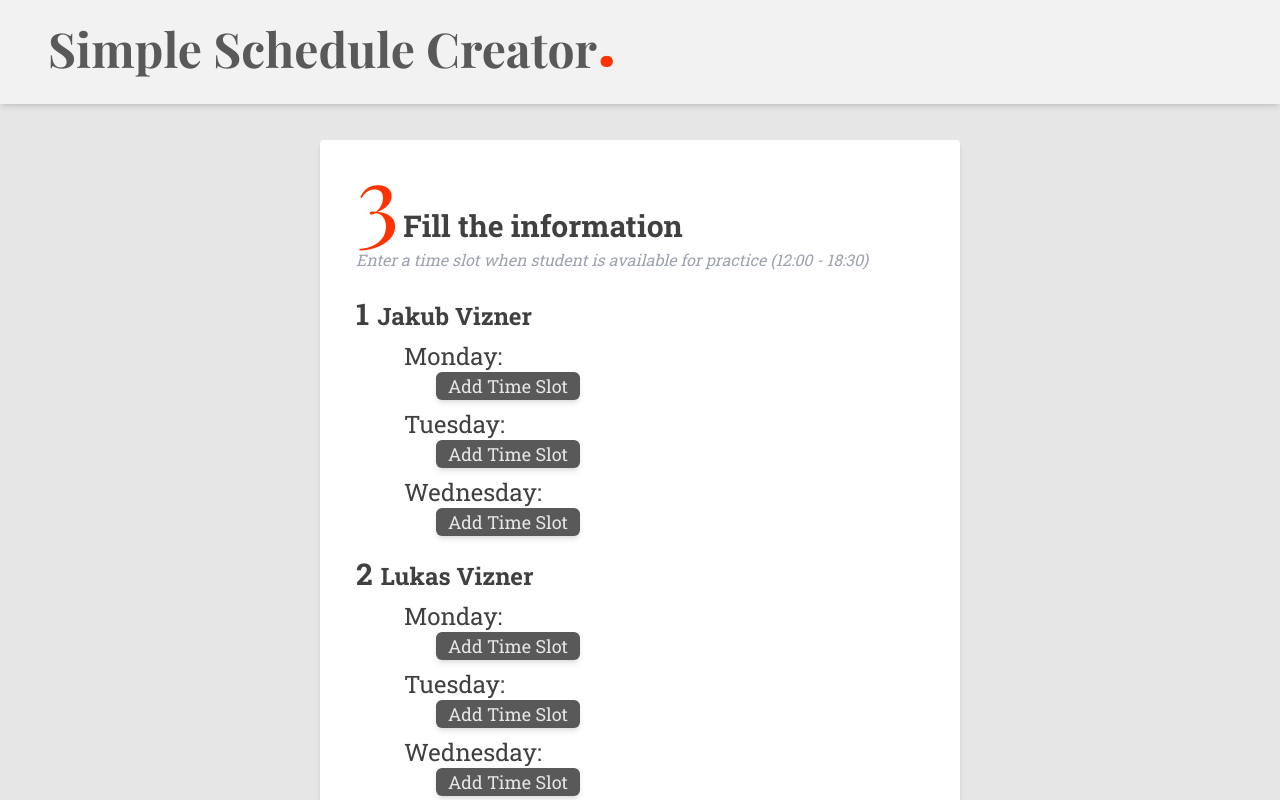
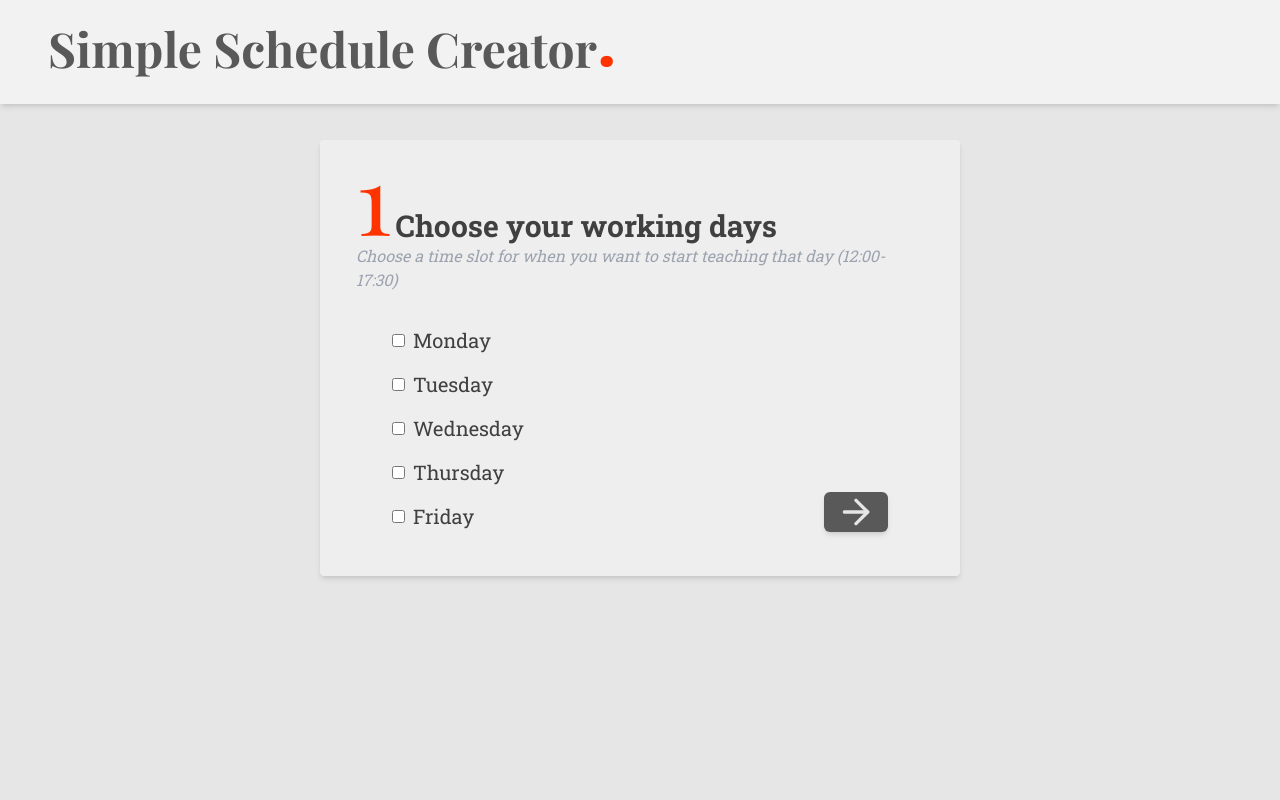
Before and after one commit to w1zny/scheduler, a Next.js app: page / in a window 1280 px wide. Shown: the top 800 px of the page. Built offline with nearby package versions, Linux system fonts and the light colour scheme; a web font is replaced by a local one.

Commit message:
fixed storing data issue

```diff
--- a/src/app/Availability.js
+++ b/src/app/Availability.js
@@ -1,5 +1,5 @@
 import { useState } from "react";
-import {ArrowLeft, ArrowRight, Plus, Trash2} from "lucide-react";
+import {ArrowLeft, ArrowRight, Trash2} from "lucide-react";
 
 export default function Availability({ studentsData, setStudentsData, workingDays, handleGoBack, handleGoForward }) {
 	const handleAddTimeSlot = (studentIndex, day) => {
@@ -26,13 +26,14 @@ export default function Availability({ studentsData, setStudentsData, workingDay
 				<h1 className={`font-logoFont text-8xl text-customOrange-light`}>3</h1>
 				<p className={`px-1 font-bold text-3xl`}>Fill the information</p>
 			</div>
-			<p className={`text-gray-400 py-1 italic`}>Enter a time slot when student is available for practice (12:00 -
-				18:30)</p>
-			{studentsData.map((student, studentIndex) => (
+			<p className={`text-gray-400 py-1 italic`}>Enter a time slot when student is available for practice (12:00-17:30)</p>
+			{studentsData.length === 0 && <p className={`text-customGray-light font-bold text-3xl px-8 py-4`}>No students listed!</p>
+			}
+			{studentsData.length !== 0 && studentsData.map((student, studentIndex) => (
 				<div key={studentIndex} className={`mt-5`}>
 					<h2 className={`text-2xl font-bold`}><span className={`text-3xl pr-2`}>{studentIndex + 1}</span>{student.name}
 					</h2>
-					{workingDays.map((day) => (
+					{Object.keys(workingDays).map((day) => (
 						<div key={day} className="mt-2 ml-12">
 							<p className={`text-2xl`}>{day}:</p>
 							{student.days[day].map((timeSlot, timeIndex) => (
@@ -42,7 +43,7 @@ export default function Availability({ studentsData, setStudentsData, workingDay
 										value={timeSlot}
 										onChange={(e) => handleTimeSlotChange(studentIndex, day, timeIndex, e.target.value)}
 										placeholder="Enter Time Slot"
-										className={`border border-customGray-light px-3 my-1 text-lg rounded-md focus:outline-customOrange-light`}
+										className={`border border-customGray-light px-2 w-152px my-1 text-lg text-center rounded-md focus:outline-customOrange-light`}
 									/>
 									<button type="button" onClick={() => handleRemoveTimeSlot(studentIndex, day, timeIndex)}>
 										<Trash2 size={24} className={`ml-3 text-customOrange-light hover:text-customOrange-dark`}/>
@@ -52,7 +53,7 @@ export default function Availability({ studentsData, setStudentsData, workingDay
 							<button
 								type="button"
 								onClick={() => handleAddTimeSlot(studentIndex, day)}
-								className={`ml-8 px-3 text-lg rounded-md bg-customGray-light text-customWhite-dark shadow-md hover:bg-customGray hover:shadow-none active:bg-customGray-dark`}
+								className={`ml-8 px-4 text-lg rounded-md bg-customGray-light text-customWhite-dark shadow-md hover:bg-customGray hover:shadow-none active:bg-customGray-dark`}
 							>Add Time Slot
 							</button>
 						</div>
--- a/src/app/WorkingDays.js
+++ b/src/app/WorkingDays.js
@@ -1,6 +1,7 @@
 import { ArrowRight } from "lucide-react";
+import {useEffect, useState} from "react";
 
-export default function WorkingDays({ selectedDays, setSelectedDays, handleGoForward }) {
+export default function WorkingDays({ workingDays, setWorkingDays, selectedDays, setSelectedDays, handleGoForward }) {
 	const daysOfWeek = ["Monday", "Tuesday", "Wednesday", "Thursday", "Friday"];
 
 	const handleCheckboxChange = (day) => {
@@ -8,29 +9,51 @@ export default function WorkingDays({ selectedDays, setSelectedDays, handleGoFor
 			setSelectedDays(selectedDays.filter((d) => d !== day));
 		else
 			setSelectedDays([...selectedDays, day]);
-	}
+	};
+
+	const handleInputChange = (value, day) => {
+		setWorkingDays(prev => ({
+			...prev,
+			[day]: value,
+		}));
+	};
+
+	const handleStoreAndNext = () => {
+		handleGoForward();
+	};
 
 	return (
-			<div className={`w-1/2 py-2 px-9 m-9 bg-customWhite rounded shadow-md`}>
+			<div className={`w-1/2 py-2 px-9 m-9 bg-customWhite rounded shadow-md items-end`}>
 				<div className={`flex items-end`}>
 					<h1 className={`font-logoFont text-8xl text-customOrange-light`}>1</h1>
 					<p className={`px-1 font-bold text-3xl`}>Choose your working days</p>
 				</div>
+				<p className={`text-gray-400 italic`}>Choose a time slot for when you want to start teaching that day
+					(12:00-17:30)</p>
 				<div className={`p-5 px-9 pb-9 flex items-end justify-between`}>
 					<div className={`flex-column`}>
 						{daysOfWeek.map((day, index) => (
-							<label key={index} className={`flex items-center`}>
+							<div key={index} className={`mt-3 min-h-8 flex items-center justify-between`}>
+								<label className={`flex items-center`}>
 									<input
 										className={`accent-customOrange-light`}
 										type="checkbox"
 										value={day}
 										onChange={() => handleCheckboxChange(day)}
 										checked={selectedDays.includes(day)}
-								/><p className={`px-2 mt-1 text-xl hover:cursor-pointer hover:text-customGray-light`}>{day}</p>
+									/><p className={`px-2 w-36 text-xl hover:cursor-pointer hover:text-customGray-light`}>{day}</p>
 								</label>
+								{selectedDays.includes(day) && <input
+									className={`px-2 ml-3 rounded-md text-lg border border-customGray-light focus:outline-customOrange-light`}
+									type="text"
+									value={workingDays[day]}
+									onChange={(e) => handleInputChange(e.target.value, day)}
+									placeholder="Enter a time slot"
+								/>}
+							</div>
 						))}
 					</div>
-					<button type="button" onClick={handleGoForward}
+					<button type="button" onClick={handleStoreAndNext}
 									className={`px-3 text-customWhite-dark bg-customGray-light rounded-md shadow-md hover:bg-customGray hover:shadow-none active:bg-customGray-dark`}
 					><ArrowRight size={40}/>
 					</button>
--- a/src/app/page.js
+++ b/src/app/page.js
@@ -6,9 +6,12 @@ import Students from "./Students";
 import Availability from "./Availability";
 
 export default function Home() {
-  const [submittedForms, setSubmittedForms] = useState(2);
-  const [selectedDays, setSelectedDays] = useState(["Monday", "Tuesday", "Wednesday"]);
-  const [studentList, setStudentList] = useState(["Jakub Vizner", "Lukas Vizner", "Vladimir Vizner", "Viktoria Majorosova"]);
+  const [selectedDays, setSelectedDays] = useState([]);
+  const [submittedForms, setSubmittedForms] = useState(0);
+  const [studentList, setStudentList] = useState([]);
+
+  // exports
+  const [workingDays, setWorkingDays] = useState({});
   const [studentsData, setStudentsData] = useState([]);
 
   const handleGoBack = () => {
@@ -23,6 +26,15 @@ export default function Home() {
     e.preventDefault();
     console.log("submitted");
   };
+
+  useEffect(() => {
+    setWorkingDays(
+      selectedDays.reduce((acc, day) => {
+        acc[day] = "";
+        return acc;
+      }, {})
+    );
+  }, [selectedDays, setWorkingDays]);
 
   useEffect(() => {
     setStudentsData(
@@ -42,7 +54,9 @@ export default function Home() {
   return (
     <main className={`main flex justify-center`}>
       <form onSubmit={handleSubmit} className={`w-full flex justify-center`}>
-        {submittedForms === 0 && <WorkingDays selectedDays={selectedDays}
+        {submittedForms === 0 && <WorkingDays workingDays={workingDays}
+                                              setWorkingDays={setWorkingDays}
+                                              selectedDays={selectedDays}
                                               setSelectedDays={setSelectedDays}
                                               handleGoForward={handleGoForward} />}
         {submittedForms === 1 && <Students studentList={studentList}
@@ -51,7 +65,7 @@ export default function Home() {
                                            handleGoForward={handleGoForward} />}
         {submittedForms === 2 && <Availability studentsData={studentsData}
                                                setStudentsData={setStudentsData}
-                                               workingDays={selectedDays}
+                                               workingDays={workingDays}
                                                handleGoBack={handleGoBack}
                                                handleGoForward={handleGoForward}/>}
       </form>
--- a/tailwind.config.mjs
+++ b/tailwind.config.mjs
@@ -8,7 +8,8 @@ export default {
   theme: {
     extend: {
       width: {
-        "25em": "25em"
+        "25em": "25em",
+        "152px": "152px"
       },
       colors: {
         customWhite: {
```
Lines whose indentation alone changed are shown as unchanged.
